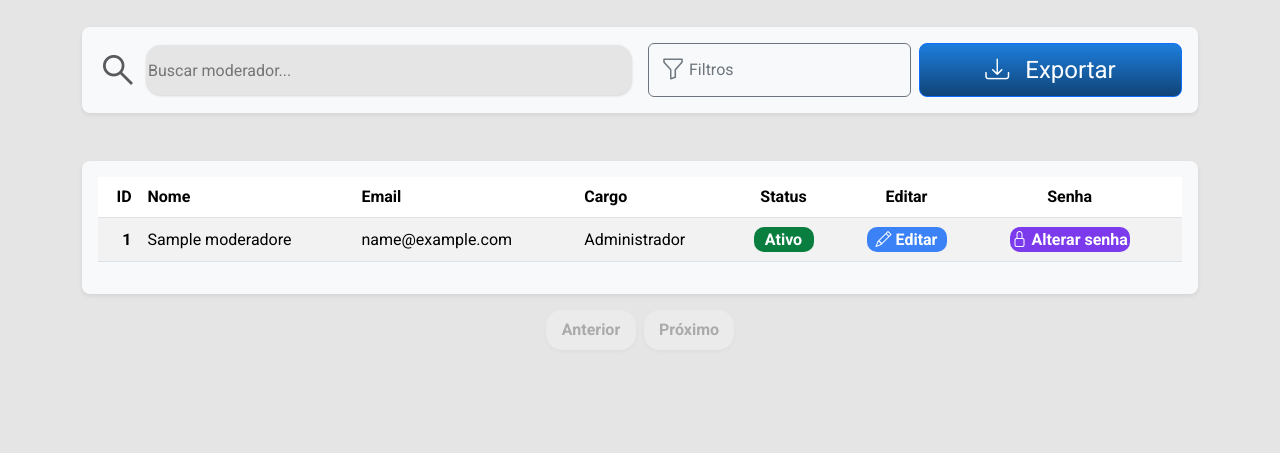
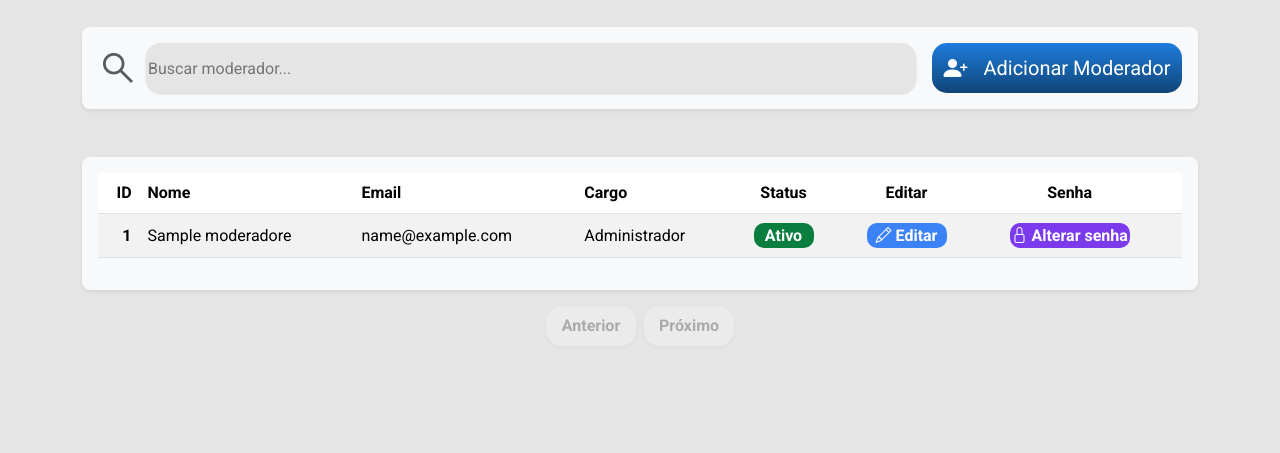
Before and after one commit to livot7/BASE-TCC-main, a Flask app: page /painel/admin/ver_moderadores/1 in a window 1280 px wide. Shown: the part 347-800 px from the top of the page. Run offline with Flask 3, Linux system fonts and the light colour scheme; the visitor is signed in with stand-in values (Sample User, id 1); tables that the repository leaves empty hold one stand-in row (values such as "Sample post"); some libraries are stand-ins or nearby versions.

Commit message:
Atualização botão pagina ver moderadores

```diff
--- a/vistas/templates/ver_moderadores.html
+++ b/vistas/templates/ver_moderadores.html
@@ -22,16 +22,11 @@
                    hx-swap="outerHTML"
                    name="nome">
           </div>
-          <div class="d-flex w-100 w-md-auto justify-content-between justify-content-md-end">
-            <button class="btn btn-outline-secondary d-flex align-items-center me-2 py-2 w-50 w-md-auto hover-scale "
-                    type="button">
-              <i class="bi bi-funnel me-1 fs-4"></i>
-              Filtros
-            </button>
-            <button class="btn btn-primary d-flex botao hover-scale align-items-center py-2 fs-4 rounded-3 justify-content-center w-50 w-md-auto"
-                    type="button">
-              <i class="bi bi-download me-3 text-center"></i>
-              Exportar
+            <div class="d-flex justify-content-between justify-content-md-end">
+              <button class="d-flex botao-adicionar hover-scale align-items-center py-2 fs-4 justify-content-center "
+                        type="button">
+               <i class="bi bi-person-plus-fill me-3 d-flex fs-4"></i>
+               <span class="text-white fs-5">Adicionar Moderador</span>
             </button>
           </div>
         </div>
```
